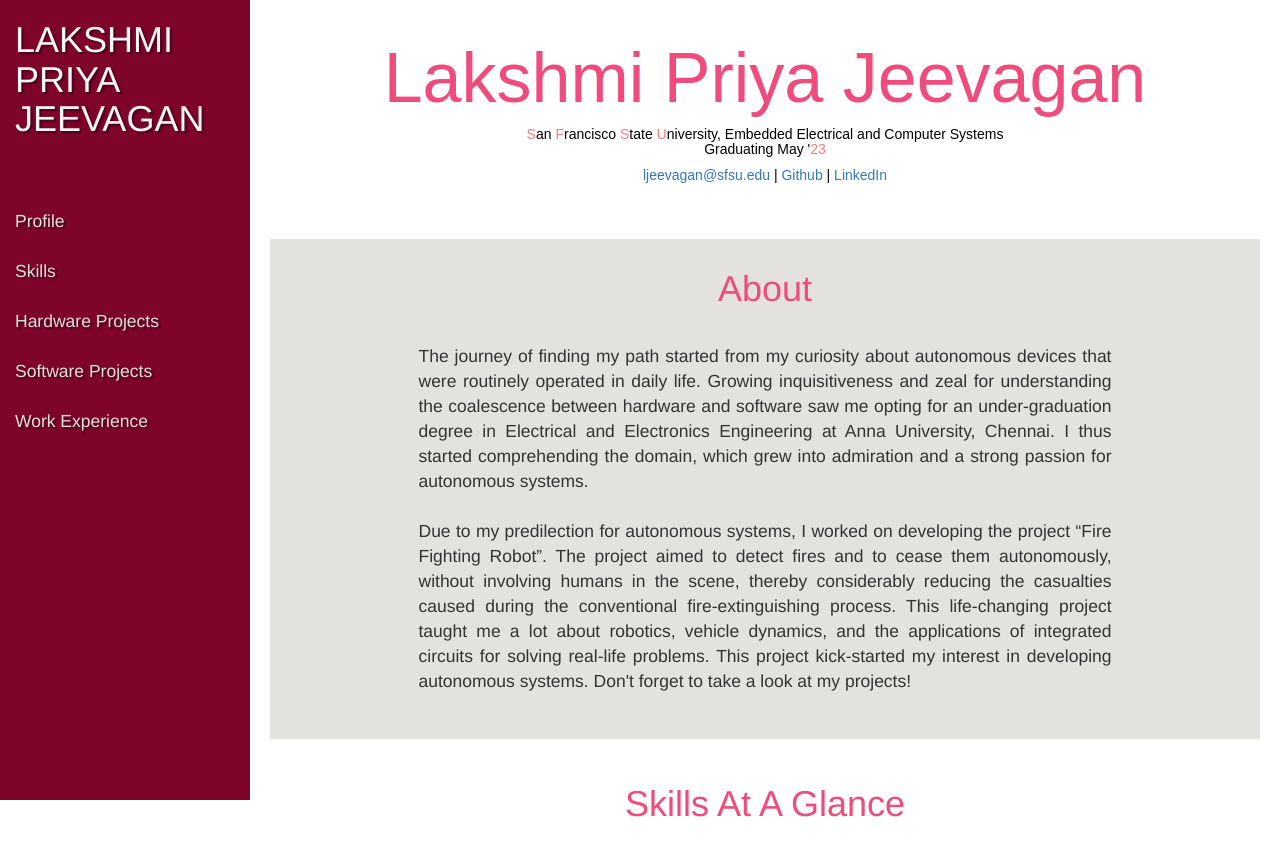
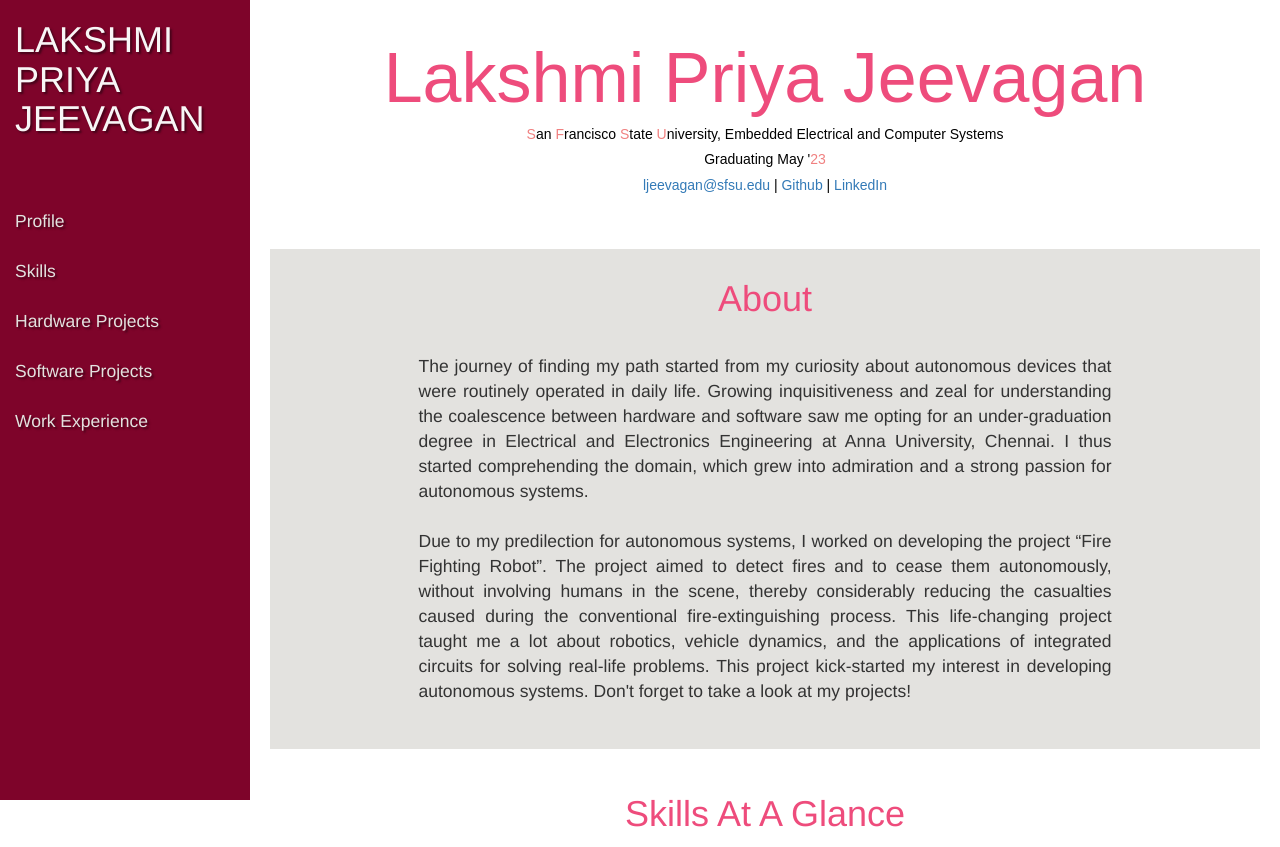
Before and after one commit to lakshmipriyajeevagan/lakshmipriyajeevagan.github.io, a plain HTML site: page index.html in a window 1280 px wide. Shown: the top 847 px of the page. Drawn offline with nearby package versions, Linux system fonts and the light colour scheme.

Commit message:
Update index.html

```diff
--- a/index.html
+++ b/index.html
@@ -75,8 +75,8 @@
                             <span style="color: lightcoral;">F</span>rancisco
                             <span style="color: lightcoral;">S</span>tate
                             <span style="color: lightcoral;">U</span>niversity, Embedded Electrical and Computer Systems
-                           <br/> Graduating May '<span style="color: lightcoral;">23</span>
                         </h5>
+                        <h5 class  = "uni"> Graduating May '<span style="color: lightcoral;">23</span> </h5>
                         <h5 class = "contact"> <a href = "mailto: ljeevagan@sfsu.edu">ljeevagan@sfsu.edu</a> | <a href = "https://github.com/lakshmipriyajeevagan"> Github </a> | <a href = "https://www.linkedin.com/in/lakshmipriyaj/"> LinkedIn </a> <br/><br/><br/><br/></h5>
                     </div>
                     <div class = "row ">
```
